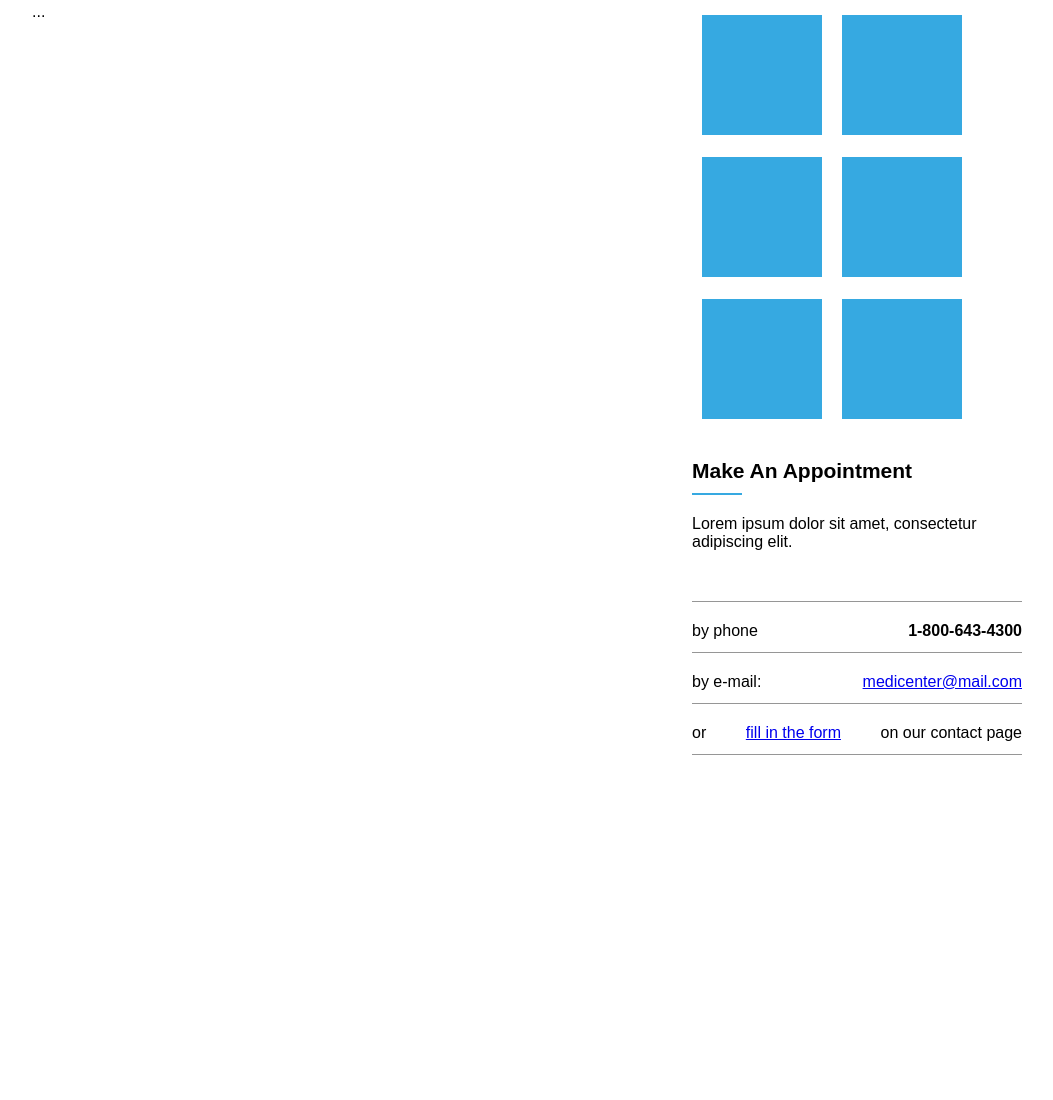
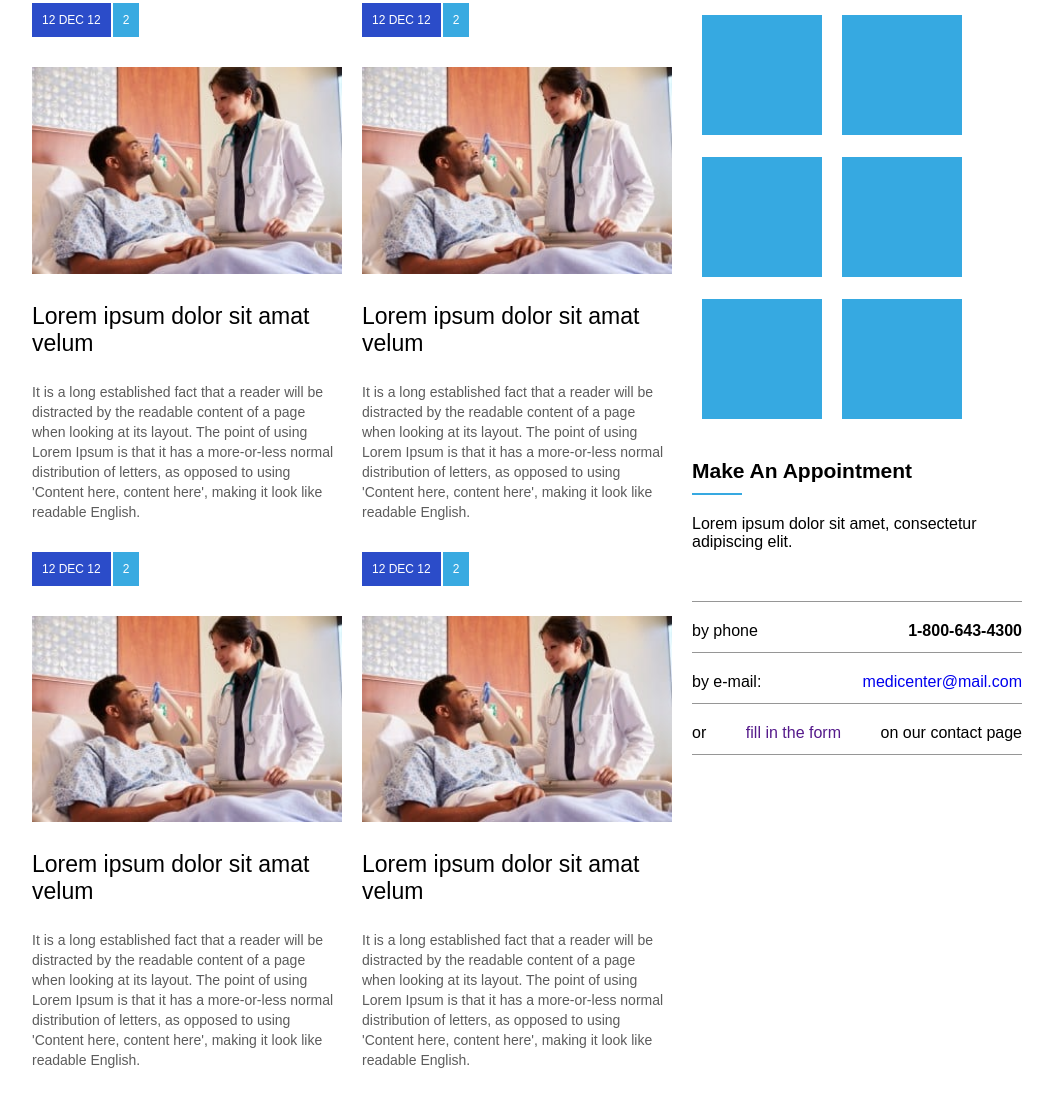
Before and after one commit to ItsMeUjo/medicenter-template, a plain HTML site: page index.html in a window 1280 px wide. Shown: the part 1053-2153 px from the top of the page, without its empty margins (113-1166 px from the left). Before the commit the page ends 1808 px from the top, so only its background shows below. Drawn offline with Linux system fonts and the light colour scheme.

Commit message:
criação da Latest News

```diff
--- a/assets/css/template.css
+++ b/assets/css/template.css
@@ -198,3 +198,69 @@ nav .active a, nav a:hover {
     height: 30px;
     margin-top: 20px;
 }
+
+.appointment_border a {
+    text-decoration: none;
+}
+
+.link_form {
+    margin-left: 5px;
+    margin-right: 5px;
+}
+
+.flex {
+    display: flex;
+    flex-wrap: wrap;
+}
+
+article {
+    flex: 1;
+    min-width: 300px;
+    margin-right: 20px;
+}
+
+article a {
+    text-decoration: none;
+}
+
+article .news_data {
+    display: flex;
+}
+
+article .news_posted_at {
+    background-color: #2b4cc9;
+    color: #fff;
+    font-size: 12px;
+    padding: 10px;
+    margin-right: 2px;
+}
+
+article .news_comments {
+    background-color: #39aae1;
+    color: #fff;
+    font-size: 12px;
+    padding: 10px;
+}
+
+article .news_thumb {
+    margin-top: 30px;
+}
+
+article .news_thumb img {
+    width: 100%;
+    height: auto;
+}
+
+article .news_title {
+    margin-top: 25px;
+    margin-bottom: 25px;
+    color: #000;
+    font-size: 23px;
+}
+
+article .news_resume {
+    color: #5c5c5c;
+    line-height: 20px;
+    font-size: 14px;
+    margin-bottom: 30px;
+}
--- a/index.html
+++ b/index.html
@@ -75,8 +75,70 @@
                         <div class="widget_title_text">Latest News</div>
                         <div class="widget_title_bar"></div>
                     </div>
-                    <div class="widget_body">
-                        ...
+                    <div class="widget_body flex">
+                        <article>
+                            <a href="">
+                                <div class="news_data">
+                                    <div class="news_posted_at">12 DEC 12</div>
+                                    <div class="news_comments">2</div>
+                                </div>
+                                <div class="news_thumb">
+                                    <img src="assets/images/doctor with patient.jpg">
+                                </div>
+                                <div class="news_title">
+                                    Lorem ipsum dolor sit amat velum
+                                </div>
+                                <div class="news_resume">It is a long established fact that a reader will be distracted by the readable content of a page when looking at its layout. The point of using Lorem Ipsum is that it has a more-or-less normal distribution of letters, as opposed to using 'Content here, content here', making it look like readable English.</div>
+                            </a>
+                        </article>
+
+                        <article>
+                            <a href="">
+                                <div class="news_data">
+                                    <div class="news_posted_at">12 DEC 12</div>
+                                    <div class="news_comments">2</div>
+                                </div>
+                                <div class="news_thumb">
+                                    <img src="assets/images/doctor with patient.jpg">
+                                </div>
+                                <div class="news_title">
+                                    Lorem ipsum dolor sit amat velum
+                                </div>
+                                <div class="news_resume">It is a long established fact that a reader will be distracted by the readable content of a page when looking at its layout. The point of using Lorem Ipsum is that it has a more-or-less normal distribution of letters, as opposed to using 'Content here, content here', making it look like readable English.</div>
+                            </a>
+                        </article>
+
+                        <article>
+                            <a href="">
+                                <div class="news_data">
+                                    <div class="news_posted_at">12 DEC 12</div>
+                                    <div class="news_comments">2</div>
+                                </div>
+                                <div class="news_thumb">
+                                    <img src="assets/images/doctor with patient.jpg">
+                                </div>
+                                <div class="news_title">
+                                    Lorem ipsum dolor sit amat velum
+                                </div>
+                                <div class="news_resume">It is a long established fact that a reader will be distracted by the readable content of a page when looking at its layout. The point of using Lorem Ipsum is that it has a more-or-less normal distribution of letters, as opposed to using 'Content here, content here', making it look like readable English.</div>
+                            </a>
+                        </article>
+
+                        <article>
+                            <a href="">
+                                <div class="news_data">
+                                    <div class="news_posted_at">12 DEC 12</div>
+                                    <div class="news_comments">2</div>
+                                </div>
+                                <div class="news_thumb">
+                                    <img src="assets/images/doctor with patient.jpg">
+                                </div>
+                                <div class="news_title">
+                                    Lorem ipsum dolor sit amat velum
+                                </div>
+                                <div class="news_resume">It is a long established fact that a reader will be distracted by the readable content of a page when looking at its layout. The point of using Lorem Ipsum is that it has a more-or-less normal distribution of letters, as opposed to using 'Content here, content here', making it look like readable English.</div>
+                            </a>
+                        </article>
                     </div>
                 </div>
             </section>
@@ -112,7 +174,7 @@
                             <div class="appointment_border">by e-mail: <a href="medicenter@mail.com">medicenter@mail.com</a></div>
                         </div>
                         <div class="form">
-                            <div class="appointment_border">or <a href="google.com">fill in the form</a>on our contact page</div>
+                            <div class="appointment_border">or <a href=""><span class="link_form">fill in the form</span></a> on our contact page</div>
                         </div>
                     </div>
                 </div>
```
Also changed, not shown: assets/images/doctor with patient.jpg (added).
